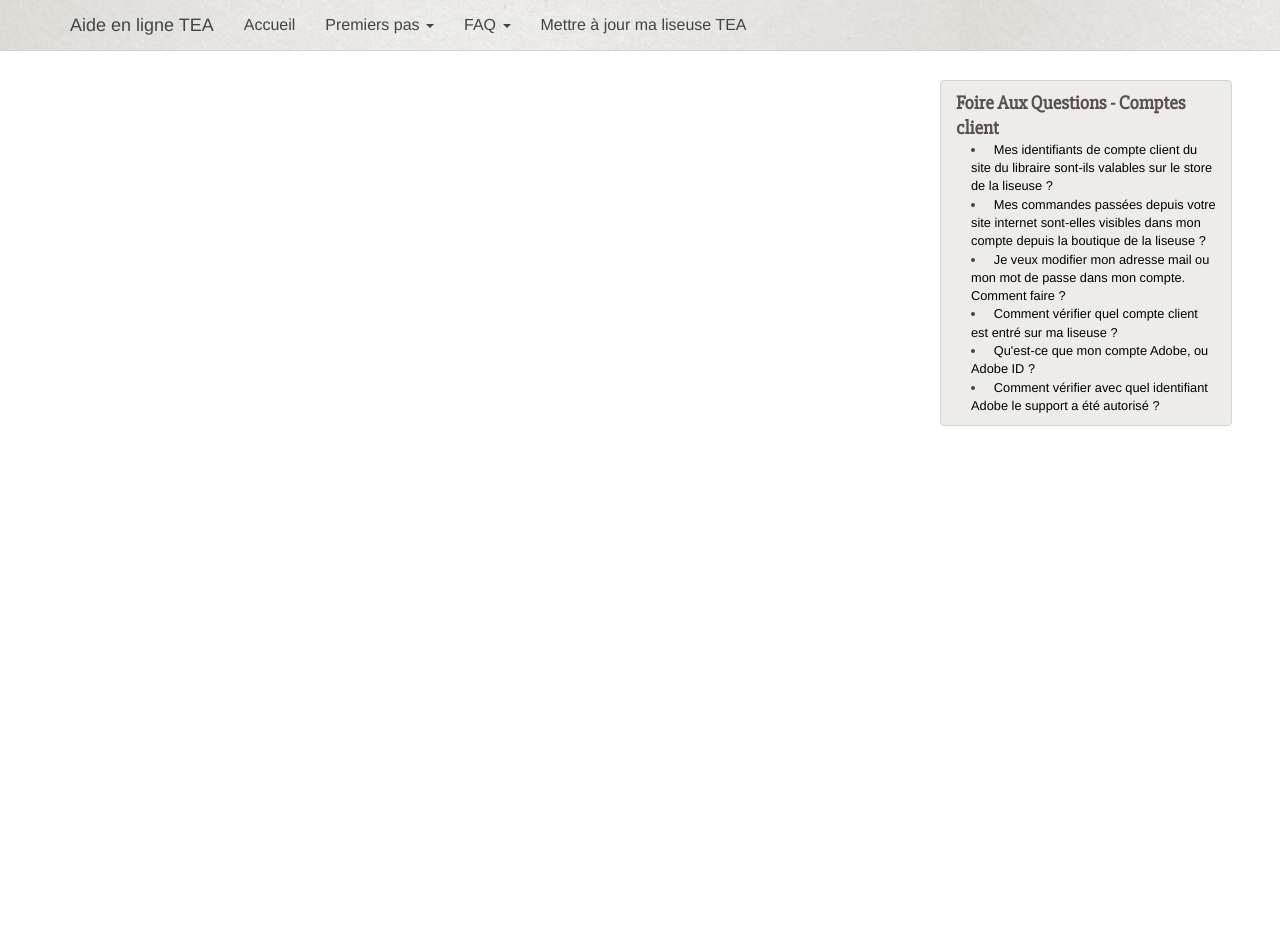
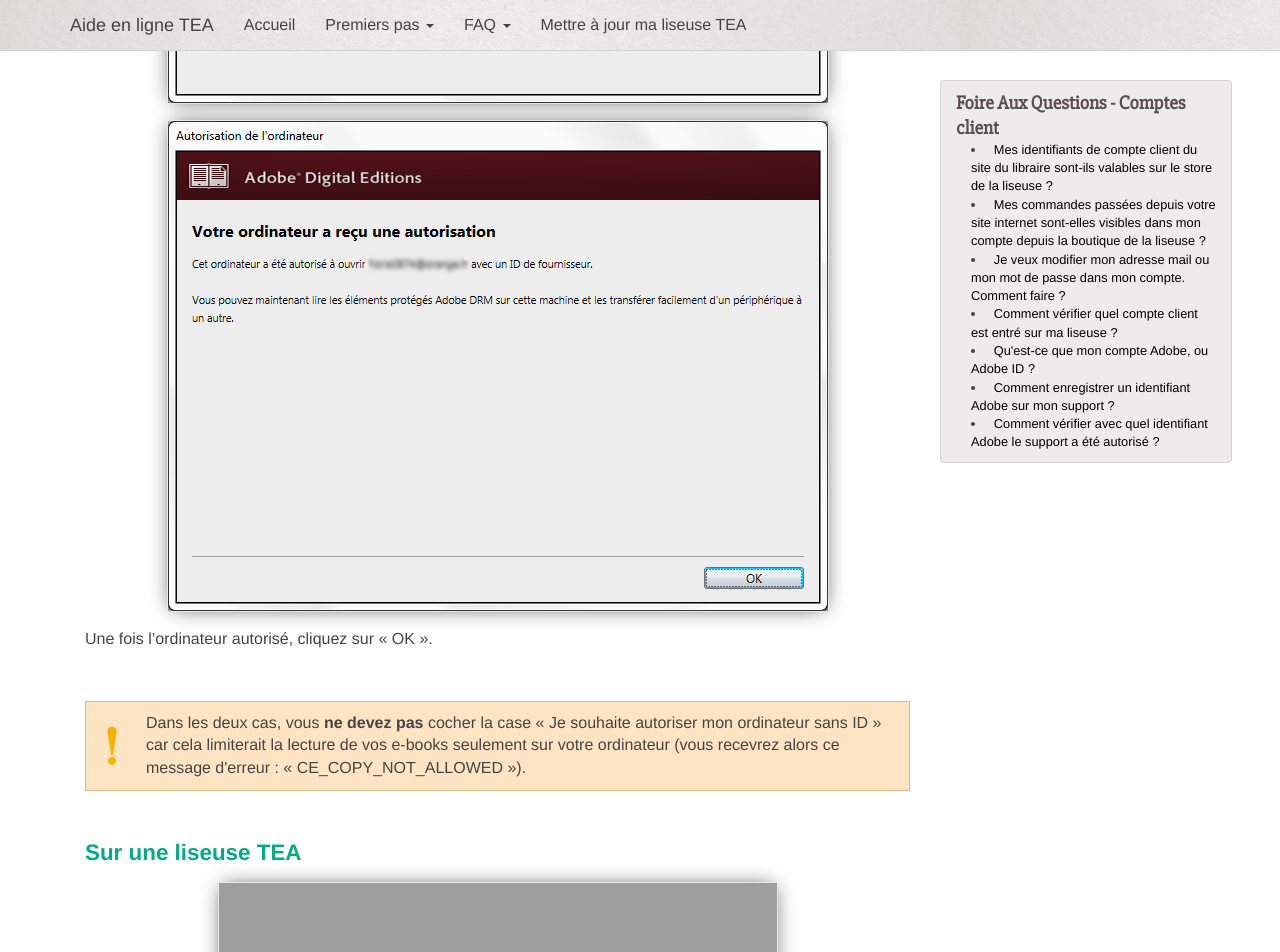
Before and after one commit to TEA-ebook/help-center, a Jekyll site: the page built from _pages/FAQ-comptes.md, in a window 1280 px wide and 1400 px high, scrolled down 3470 px. Shown: the top 952 px of the window. Built offline with Jekyll 4.4.1, drawn with Linux system fonts in a browser that asks for light colours; nearby versions of some CDN libraries; Markdown is read by kramdown in place of the engine named in the settings; some of the changed text lies outside the part shown; grey boxes are pictures that could not be loaded.

Commit message:
Fix: various forgotten details

```diff
--- a/_pages/FAQ-comptes.md
+++ b/_pages/FAQ-comptes.md
@@ -40,6 +40,47 @@
 
 Pensez à bien conserver vos identifiant et mot de passe, vous devrez les saisir sur le(s) support(s) de lecture de votre choix afin de les autoriser et d'ainsi pouvoir lire vos e-books protégés par Adobe DRM.
 
+{% include anchor.html id="identifiant-adobe" label="Comment enregistrer un identifiant Adobe sur mon support ?" %}
+###Compte Adobe
+
+{% include creation-compte-Adobe.md %}
+
+####Sur un ordinateur
+Dans le menu d'Adobe Digital Editions, allez dans Aide > Autorisation de l'ordinateur.
+
+![](/images/support-ordinateur-9.png)
+
+Dans le champ « Fournisseur d'eBook », choisissez « Adobe ID ». Puis tapez l'email et le mot de passe de votre compte Adobe et cliquez sur « Autorisez ».
+
+![](/images/support-ordinateur-10.png)
+
+![](/images/support-ordinateur-11.png)
+
+Une fois l'ordinateur autorisé, cliquez sur « OK ».
+
+<p class="warningtip">Dans les deux cas, vous <strong>ne devez pas</strong> cocher la case « Je souhaite autoriser mon ordinateur sans ID » car cela limiterait la lecture de vos e-books seulement sur votre ordinateur (vous recevrez alors ce message d'erreur : « CE_COPY_NOT_ALLOWED »).</p>
+
+####Sur une liseuse TEA
+{% include youtube-embedded-video.html url="https://www.youtube.com/embed/7xzUpRbXn40" %}
+
+La connexion au compte Adobe vous permet de lire les ebooks protégés par Adobe DRM. S’identifier directement lors de l’initialisation vous permettra de limiter les risques de blocage lors de vos futurs achats.
+
+Renseignez votre Adobe ID (ou identifiant adobe / adresse mail ) ainsi que votre mot de passe et cliquez sur « Activez ».
+
+![](/images/support-liseuse-6.jpg)
+
+###Sur l'application Android v2
+
+Pour activer votre compte Adobe, vous devez vous rendre dans le menu en appuyant sur l'icône « hamburger » en haut à gauche. Puis appuyez sur « Adobe DRM ».
+
+![](/images/support-tablette2-4.png)
+
+Renseignez ensuite les identifiants Adobe que vous avez créé précédemment.
+
+![](/images/support-tablette2-5.png)
+
+![](/images/support-tablette2-6.png)
+
 {% include anchor.html id="identifiant-adobe" label="Comment vérifier avec quel identifiant Adobe le support a été autorisé ?" %}
 ###Comment vérifier avec quel identifiant Adobe le support a été autorisé ?
 
```
Also changed, not shown: _pages/FAQ-liseuse.md (+3 -3 lines), _pages/FAQ-telechargement.md (+4 -4 lines), _pages/liseuseBasic.md (renamed from _pages/basic2.md, +1 -1 lines), _pages/liseusePB.md (+1 -1 lines).
